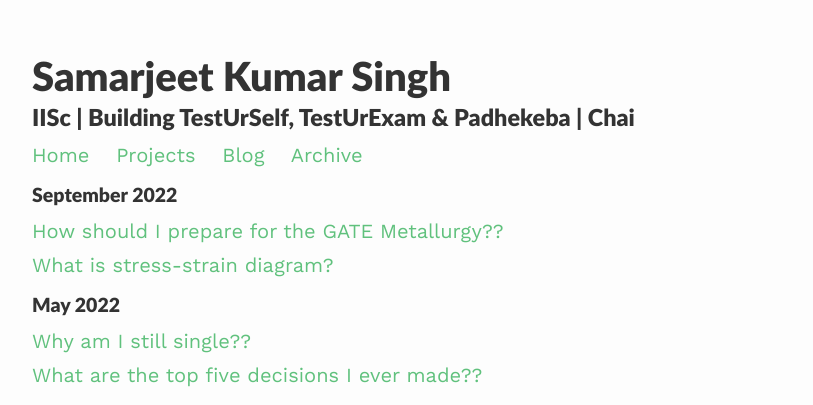
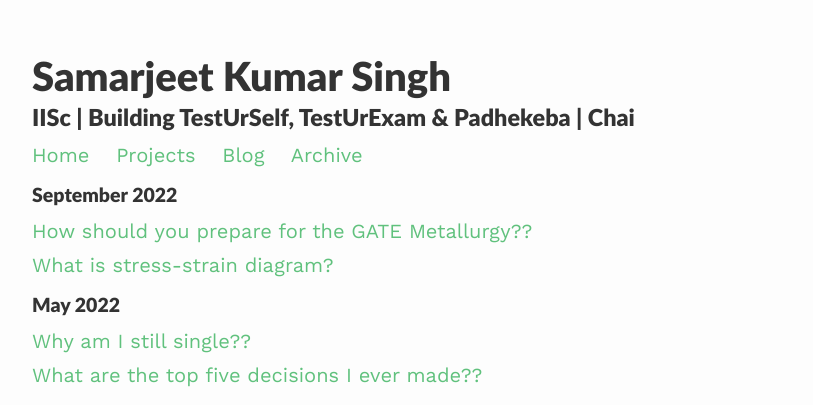
Before and after one commit to Samarjeetkumarsingh/website, a Jekyll site: the page built from archive.html, in a window 1280 px wide. Shown: the top 405 px of the page, without its empty margins (208-1021 px from the left). Built offline with Jekyll 4.4.1, drawn with Linux system fonts in a browser that asks for light colours; nearby versions of some CDN libraries; some of the changed lines change nothing that is shown.

Commit message:
Update 2022-09-04-How-should-you-preparae-for-GATE-Metallurgy.md

```diff
--- a/_posts/2022-09-04-How-should-you-preparae-for-GATE-Metallurgy.md
+++ b/_posts/2022-09-04-How-should-you-preparae-for-GATE-Metallurgy.md
@@ -1,6 +1,6 @@
 ---
 layout: post
-title: How should I prepare for the GATE Metallurgy??
+title: How should you prepare for the GATE Metallurgy??
 ---
 Dear aspirants,
 
@@ -12,7 +12,7 @@
 2. GATE is an exam exam where syllabus is quite vast. Almost 4 years of syllabus is asked in a single 3- hour exam. The syllabus-to-exam time is highest in GATE, the syllabus is distributed across many tests.
 
 This is how a section of syllabus is going to look like:
-![image](/assets/images/13.png)
+![image](/assets/images/13.jpg)
 
 1. Now, as you would have noticed, there is a big problem here. The official syllabus only mentions broad topics which include many other small subtopics within themselves. For example, in the topic “Solutions”, there are a LOT of topics and concepts involved, about which there is no mention in official syllabus.
 2. And if you are not specifically aware of what to read, what not to read and how much to read, you will get diverted towards wrong direction which will not benefit you in GATE Exam. So, for new aspirants, knowing what to read, what not to read and how much to read is also struggle.
@@ -24,39 +24,39 @@
 
 **Part 3: Notes:**
 
-1. While studying make a Short notes and as well as Numerical Learning notes so you can follow it anytime without wasting so much time on books. You can find the importance of short/long notes below:
+While studying make a Short notes and as well as Numerical Learning notes so you can follow it anytime without wasting so much time on books. You can find the importance of short/long notes below:
 
-**Short Notes:** This include formulae plus 1-2 liner concepts which cover the whole relevant GATE syllabus in shortest time possible. Try to write very common and obvious concepts as short as you can. No need to write full sentences. You can use symbols, diagrams, fl ow-charts, arrows etc. to make it short and crisp. To give you an idea, you have to make so concise that you revise 1 subject in just 2-3 hours.
+1. **Short Notes:** This include formulae plus 1-2 liner concepts which cover the whole relevant GATE syllabus in shortest time possible. Try to write very common and obvious concepts as short as you can. No need to write full sentences. You can use symbols, diagrams, fl ow-charts, arrows etc. to make it short and crisp. To give you an idea, you have to make so concise that you revise 1 subject in just 2-3 hours.
+2. **Numerical Learning Notes:** When you face any good questions that you solve from TestUrSelf Practice Sets (we have introduced **Practice Questions Series (PQS)** in TestUrSelf platform), quiz, online assignments, or test series, and you observe something conceptually new in that question, note that question down.
 
-**Numerical Learning Notes:** When you face any good questions that you solve from TestUrSelf Practice Sets (we have introduced **Practice Questions Series (PQS)** in TestUrSelf platform), quiz, online assignments, or test series, and you observe something conceptually new in that question, note that question down.
+- Also note what is good thing you found in that question. Keep revising these notes once a week, preferably on Saturdays/Sundays.
 
-2. Also note what is good thing you found in that question. Keep revising these notes once a week, preferably on Saturdays/Sundays.
-3. *This way you will never forget the learning from these questions and Ur numerical solving capability will also improve gradually, which is very important for GATE Exam.
+- *This way you will never forget the learning from these questions and Ur numerical solving capability will also improve gradually, which is very important for GATE Exam.*
 
 **Part 4: Test Series:**
 
 **Join TEST SERIES:** Test series is a very useful tool to crack GATE Exam. They are used to
 
-1. *Compare Ur performance with other aspirants.
-2. *Check Ur improvement relative to other aspirants.
-3. *Build exam taking skills.
-4. *Making plan for writing GATE Exam that which section are you going to attempting first, etc.
+1. *Compare Ur performance with other aspirants.*
+2. *Check Ur improvement relative to other aspirants.*
+3. *Build exam taking skills.*
+4. *Making plan for writing GATE Exam that which section are you going to attempting first, etc.*
 
 ***Other than solving good questions, analysing Ur performance is equally important when GATE Exam approaches near. If you don’t understand and do not correct what you are doing wrong, how you think you can improve? And that is why many aspirants keep on attending more and more tests but not see any major improvement.
 
 **Analysing Ur test can be broken down into many factors:
 
-1. Identifying particular mistaken pattern.
-2. Recognising types of mistakes you do.
-3. Finding Ur weak / strong theory subjects.
-4. Finding Ur weak / strong numerical subjects.
-5. Inventing test writing strategies.
+1. *Identifying particular mistaken pattern.*
+2. *Recognising types of mistakes you do.*
+3. *Finding Ur weak / strong theory subjects.*
+4. *Finding Ur weak / strong numerical subjects.*
+5. *Inventing test writing strategies.*
 ........and many more.
 
 - You should do a thorough analysis of all this after attending any test (specially full length tests).
 - And based upon that analysis, you should keep improving the way you have been attempting tests.
 
-***Some important things to keep in mind regarding test series:
+***Some important things to keep in mind regarding test series:***
 
 1. Attempt Sectionwise / Partial tests from the beginning and start attempting Full Length tests 2 months before GATE Exam.
 2. Try to attempt at least 10 Full Length tests.
@@ -66,7 +66,7 @@
 6. Do not judge Ur capabilities from the marks you get. Keep working to improve them. We already gave you the example of AIR -1 in GATE 20222, 2021, 2020 and 2019.
 7. Test series is all about learning and improving. Getting good rank in mock test is not Ur motive. You motive to get good marks in GATE Exam.
 
-***I am very proud to say that TestUrSelf is the ONLY Test Series for GATE which provides not only GATE relevant questions but also very advanced performance analysis. You can search on internet about the reviews.
+***I am very proud to say that TestUrSelf is the ONLY Test Series for GATE which provides not only GATE relevant questions but also very advanced performance analysis. You can search on internet about the reviews.***
 
 
 Happy Preparations!!
```
